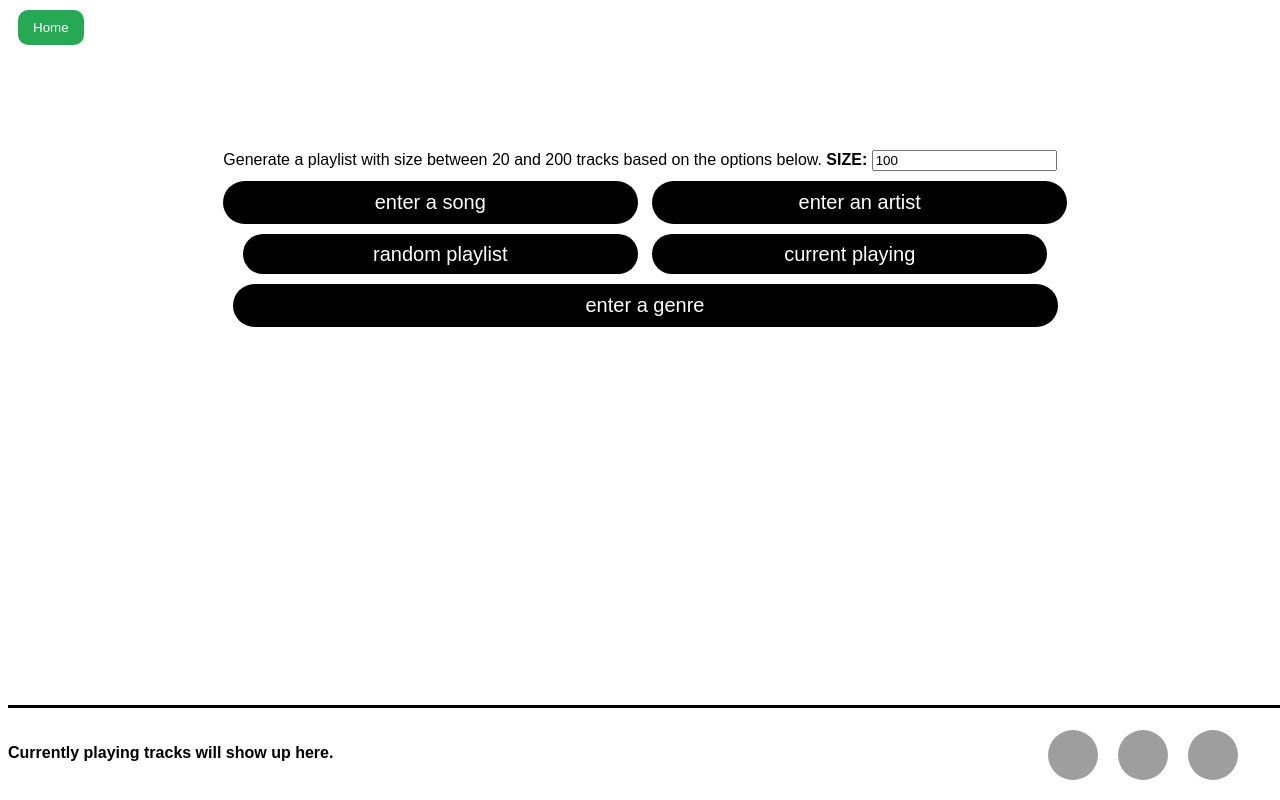
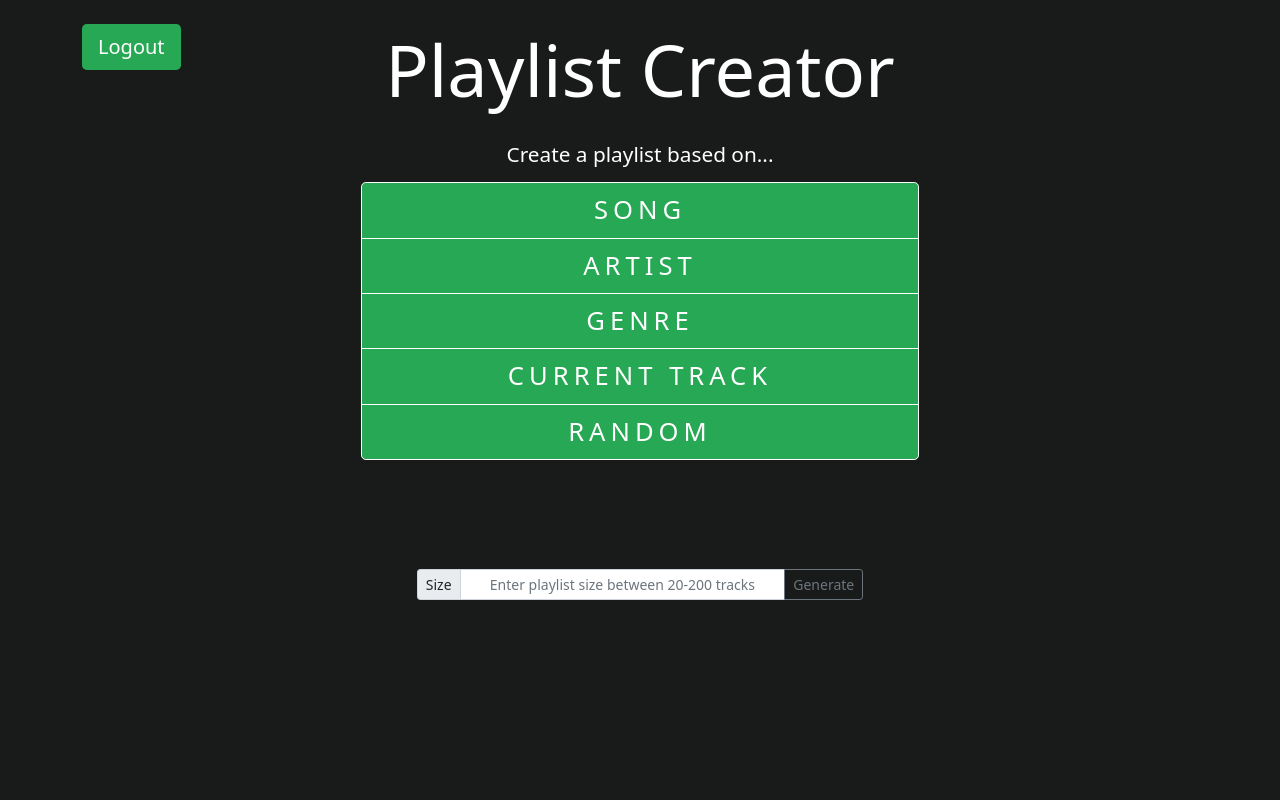
Before and after one commit to schlys/Spotify-Playlist-WebApp, a Flask app: template templates/options.html in a window 1280 px wide. Run offline with Flask 2, Linux system fonts and the light colour scheme; the template is opened without the code that fills it, so the values that code supplies are empty; some libraries are stand-ins or nearby versions; grey boxes are pictures that could not be loaded.

Commit message:
rework options page

```diff
--- a/app.py
+++ b/app.py
@@ -73,10 +73,8 @@ def make_playlist():
     print(f'playlist option: {option}')
     print(f'text: {text}')
 
-    if size >= 20 and size <= 200:
-        controller.makePlaylist(size, option, text)
-        return jsonify({'redirect': url_for('results')})
-    return None
+    controller.makePlaylist(size, option, text)
+    return jsonify({'redirect': url_for('results')})
 
 
 
--- a/controller.py
+++ b/controller.py
@@ -19,11 +19,11 @@ SCOPE = 'user-read-private user-read-email user-read-playback-state user-modify-
 TOKEN_DATA = []
 
 PLAYLIST_OPTIONS = {
-    'curr_track': p.currTrackPlaylist,
-    'track': p.trackPlaylist,
+    'curr': p.currTrackPlaylist,
+    'song': p.trackPlaylist,
     'genre': p.genrePlaylist,
     'artist': p.artistPlaylist,
-    'random': p.randomPlaylist
+    'rand': p.randomPlaylist
 }
 
 def getUser():
--- a/static/main.js
+++ b/static/main.js
@@ -26,37 +26,29 @@ setInterval('update_track()', 1000)
 //----------------------------------------------------------------------------------------------------------------
 //controls the playlist options
 
-$(document).ready(function() {
-    const wrapper = document.getElementById("options")
-    wrapper.addEventListener('keydown', (event) => {
-        const isCorrect = event.target.nodeName === 'INPUT'
-        if (!isCorrect || event.code != "Enter") {
-            return
-        }
-        document.getElementById('status').innerHTML = '<strong style="color:green">CREATING PLAYLIST...</strong>'
-        var option = ""
-        var id = event.target.id
+function playlist() {
+    var option = $('input[name=choices]:checked').attr('id');
+    var size = document.getElementById('size');
+    var written = document.getElementById('writtenoption');
+    var text = '';
 
-        if (id === "song") {
-            option = 'track'
-        } else if (id === "artist") {
-            option = 'artist'
-        } else {
-            option = 'genre'
-        }
+    if (written.style.visibility == 'visible') {
+        text = written.value;
+    }
+
+    if (parseInt(size) >= 20 || parseInt(size) <= 200) {
         $.ajax({
-            type:"post",
+            type: "post",
             url: "/make_playlist",
             data: {
                 option: option,
-                text: document.getElementById(id).value,
-                size: document.getElementById('size').value
+                size: size.value,
+                text: text
             },
             success: function(response) {
-                window.location.href = response.redirect
+                window.location.href = response.redirect;
             },
             error: function() {
-                document.getElementById('status').innerHTML = '<strong style="color:red">ERROR CREATING PLAYLIST</strong>'
                 $.ajax({
                     type: 'post',
                     url: '/playlists',
@@ -64,30 +56,10 @@ $(document).ready(function() {
                 })
             }
         })
-    })
-})
+    } else {
+        document.getElementById('error').innerHTML = 'Please enter a valid playlist size';
+    }
 
-function playlist(option) {
-    document.getElementById('status').innerHTML = '<strong style="color:green">CREATING PLAYLIST...</strong>'
-    $.ajax({
-        type: "post",
-        url: "/make_playlist",
-        data: {
-            option: option,
-            size: document.getElementById('size').value
-        },
-        success: function(response) {
-            window.location.href = response.redirect
-        },
-        error: function() {
-            document.getElementById('status').innerHTML = '<strong style="color:red">ERROR CREATING PLAYLIST</strong>'
-            $.ajax({
-                type: 'post',
-                url: '/playlists',
-                data: {}
-            })
-        }
-    })
 }
 
 //-------------------------------------------------------------------------------------------------------------
@@ -114,3 +86,16 @@ function player (id, option) {
         }
     })
 }
+
+// shows input box to type option
+
+function write_option (option, show) {
+    document.getElementById('error').innerHTML = '';
+    var el = document.getElementById("writtenoption");
+    if (show) {
+        el.style.visibility = 'visible';
+        el.placeholder = 'Enter ' + option;
+    } else {
+        el.style.visibility = 'hidden';
+    }
+}
--- a/static/styles.css
+++ b/static/styles.css
@@ -14,7 +14,7 @@
     padding-bottom: 5%;
 }
 
-.home-button {
+.home-btn {
     border: none;
     background-color: rgb(39, 168, 84);
     color: white;
@@ -22,25 +22,63 @@
     border-radius: 25px;
     padding: 3% 8%;
 }
-.home-button:hover {
-    background-color: rgb(30, 215, 96);
+.home-btn:hover, .options-btn:hover, .logout:hover{
+    background-color: rgb(30, 215, 96) !important;
+}
+.home-btn:focus, .home-btn:active{
+    outline: none !important;
+    box-shadow: none !important;
 }
 
 /*---*/
+.options-name {
+    color: white;
+    text-align: center;
+    padding-bottom: 2%;
+}
+.options-container {
+    padding-top: 2%;
+    text-align: center !important;
+}
 
-.home_button {
+.options-btn {
+    letter-spacing: 5px !important;
+    background-color: rgb(39, 168, 84);
+    border-color: white !important;
+    font-size: 160%;
+}
+.options-format {
+    padding-left: 25%;
+    padding-right: 25%;
+}
+
+.use {
+    color: white;
+    font-size: 130%;
+}
+
+.written-option {
+    padding-top: 3%;
+    padding-left: 10%;
+    padding-right: 10%;
+}
+
+.top {
+    position: fixed;
+    width: 100%;
+    top: 3%;
+}
+.logout {
+    float: left;
+    background-color: rgb(39, 168, 84);
     border: none;
+}
+.error {
+    color: red;
     text-align: center;
-    background-color: rgb(39, 168, 84);
-    color: white;
-    font-size: 30px;
-    border-radius: 50px;
-    padding: 40px 90px;
-    cursor:pointer;
+    font-size: 130%;
 }
-.home_button:hover {
-    background-color: rgb(30, 215, 96);
-}
+/*----------*/
 
 div.bottom {
     position: fixed;
@@ -82,39 +120,8 @@ a.track_link:hover {
 .button:hover {
     opacity: 0.7;
 }
-.top {
-    position: fixed;
-    width: 100%;
-    font-family: Arial, Helvetica, sans-serif;
-    /* border-bottom: 2px solid cornflowerblue; */
-    top: 10px;
-}
-.home {
-    float: left;
-    cursor: pointer;
-    border-radius: 10px;
-    text-align: center;
-    padding: 10px 15px;
-    background-color: rgb(39, 168, 84);
-    color: white;
-    border: none;
-    margin-bottom: 10px;
-    margin-left: 10px;
-}
-.home:hover {
-    background-color: rgb(30, 215, 96);
-}
-.ye {
-    width: 75px;
-    height: 75px;
-    float: left;
-    top: 10px;
-    border-radius: 10px;
 
-}
-.ye:hover {
-    opacity: 0.7;
-}
+
 .middle {
     text-align: center;
     margin-top: 150px;
--- a/templates/home.html
+++ b/templates/home.html
@@ -17,8 +17,7 @@
 
             <div style="text-align: center;">
                 <form action="{{ url_for('home') }}" method="post">
-                    <!-- <button class="home-button">Login with Spotify</button> -->
-                    <button class="btn btn-primary btn-lg home-button">Login with Spotify</button>
+                    <button class="btn btn-primary btn-lg home-btn">Login with Spotify</button>
                 </form>
             </div>
         </div>
--- a/templates/options.html
+++ b/templates/options.html
@@ -3,43 +3,60 @@
     <head>
         <script src="https://ajax.googleapis.com/ajax/libs/jquery/3.2.1/jquery.min.js"></script>
         <meta charset="UTF-8">
-        <link rel="stylesheet" href="{{ url_for('static', filename='styles.css') }}">
+        <meta http-equiv="X-UA-Compatible" content="IE=edge">
+        <meta name="viewport" content="width=device-width, initial-scale=1.0">
+        <link href="https://cdn.jsdelivr.net/npm/bootstrap@5.1.3/dist/css/bootstrap.min.css" rel="stylesheet" integrity="sha384-1BmE4kWBq78iYhFldvKuhfTAU6auU8tT94WrHftjDbrCEXSU1oBoqyl2QvZ6jIW3" crossorigin="anonymous">
+        <link rel="stylesheet" type="text/css" href="{{ url_for('static', filename='styles.css') }}">
+        <script src="https://code.jquery.com/jquery-1.10.2.js"></script>
+
     </head>
 
-    <body style="font-family: Arial, Helvetica, sans-serif;">
-        <div class="row top">
-            <div >
+    <body class="background">
+        <div class="container options-container">
+
+            <div class="top">
                 <form action="{{ url_for('home') }}" method="GET">
-                    <button class="home">Home</button>
+                    <button class="btn btn-primary btn-lg logout">Logout</button>
                 </form>
             </div>
 
-            <br style="clear: both;">
+            <h1 class="display-2 options-name">Playlist Creator</h1>
+            <p class="display-4 use">Create a playlist based on...</p>
+
+            <div class="options-format">
+                <div class="btn-group-vertical w-100" role="group" aria-label="Vertical radio toggle button group">
+
+                    <input type="radio" class="btn-check" name="choices" id="song" onchange="write_option('a song', true)">
+                    <label class="btn btn-primary btn-lg options-btn w-100" for="song">SONG</label>
+
+                    <input type="radio" class="btn-check" name="choices" id="artist" onchange="write_option('an artist', true)">
+                    <label class="btn btn-primary btn-lg options-btn" for="artist">ARTIST</label>
+
+                    <input type="radio" class="btn-check" name="choices" id="genre" onchange="write_option('a genre', true)">
+                    <label class="btn btn-primary btn-lg options-btn" for="genre">GENRE</label>
+
+                    <input type="radio" class="btn-check" name="choices" id="curr" onchange="write_option(this.id, false)">
+                    <label class="btn btn-primary btn-lg options-btn" for="curr">CURRENT TRACK</label>
+
+                    <input type="radio" class="btn-check" name="choices" id="rand" onchange="write_option(this.id, false)">
+                    <label class="btn btn-primary btn-lg options-btn" for="rand">RANDOM</label>
                 </div>
 
-        <div class="middle row">
-            <div style="margin-bottom: 10px;">
-                <label for="size">Generate a playlist with size between 20 and 200 tracks based on the options below. <strong>SIZE: </strong></label>
-                <input type="text" id="size" name="size" value="100">
+                <div class="input-group input-group-sm mb-3 written-option" style="padding-top: 8%;">
+                    <input type="text" class="form-control" style="text-align: center; visibility: hidden;" id="writtenoption" aria-label="Sizing example input" aria-describedby="inputGroup-sizing-sm">
                   </div>
-            <div id="options">
-                <div>
-                    <input type="text" id="song" class="in" placeholder="enter a song">
-                    <input type="text" id="artist" class="in" placeholder="enter an artist">
-                </div>
-                <div>
-                    <button onclick="playlist('random')" class="in choice">random playlist</button>
-                    <button onclick="playlist('curr_track')" class="in choice">current playing</button>
 
-                </div>
-                <div>
-                <input type="text" id="word" class="in" placeholder="enter a genre" style="padding: 10px 280px;">
+                <div class="input-group input-group-sm mb-3 written-option">
+                    <span class="input-group-text" id="inputGroup-sizing-sm">Size</span>
+
+                    <input type="text" class="form-control" style="text-align: center;" placeholder="Enter playlist size between 20-200 tracks" id="size" aria-describedby="button-addon2">
+
+                    <button class="btn btn-outline-secondary" type="button" id="button-addon2" onclick="playlist()">Generate</button>
                   </div>
             </div>
-            <p id="status" class="status"></p>
-        </div>
+            <p class="display-4 error" id="error"></p>
 
-        <div class="row bottom">
+            <!-- <div class="row bottom">
                 <div class="column">
                     <img id="cover" class="track_pic" src="" alt="cover" hspace="10px" style="display:none;float: left;width:75px;height:75px;margin-left: 30px;">
                     <p>
@@ -52,8 +69,10 @@
                     <input type="image" name="pause" id="pause_play" onclick="player(this.id, '0')" class="button" src="https://cdn3.iconfinder.com/data/icons/line/36/pause-256.png"/>
                     <input type="image" id="skip_back" onclick="player(this.id, '1')" class="button" src="https://cdn3.iconfinder.com/data/icons/line/36/skip_back-512.png"/>
                 </div>
+            </div> -->
         </div>
 
         <script type="text/javascript" src="{{url_for('static', filename='main.js')}}"></script>
+        <script src="https://cdn.jsdelivr.net/npm/bootstrap@5.1.3/dist/js/bootstrap.bundle.min.js" integrity="sha384-ka7Sk0Gln4gmtz2MlQnikT1wXgYsOg+OMhuP+IlRH9sENBO0LRn5q+8nbTov4+1p" crossorigin="anonymous"></script>
     </body>
 </html>
```
Lines whose indentation alone changed are shown as unchanged.
